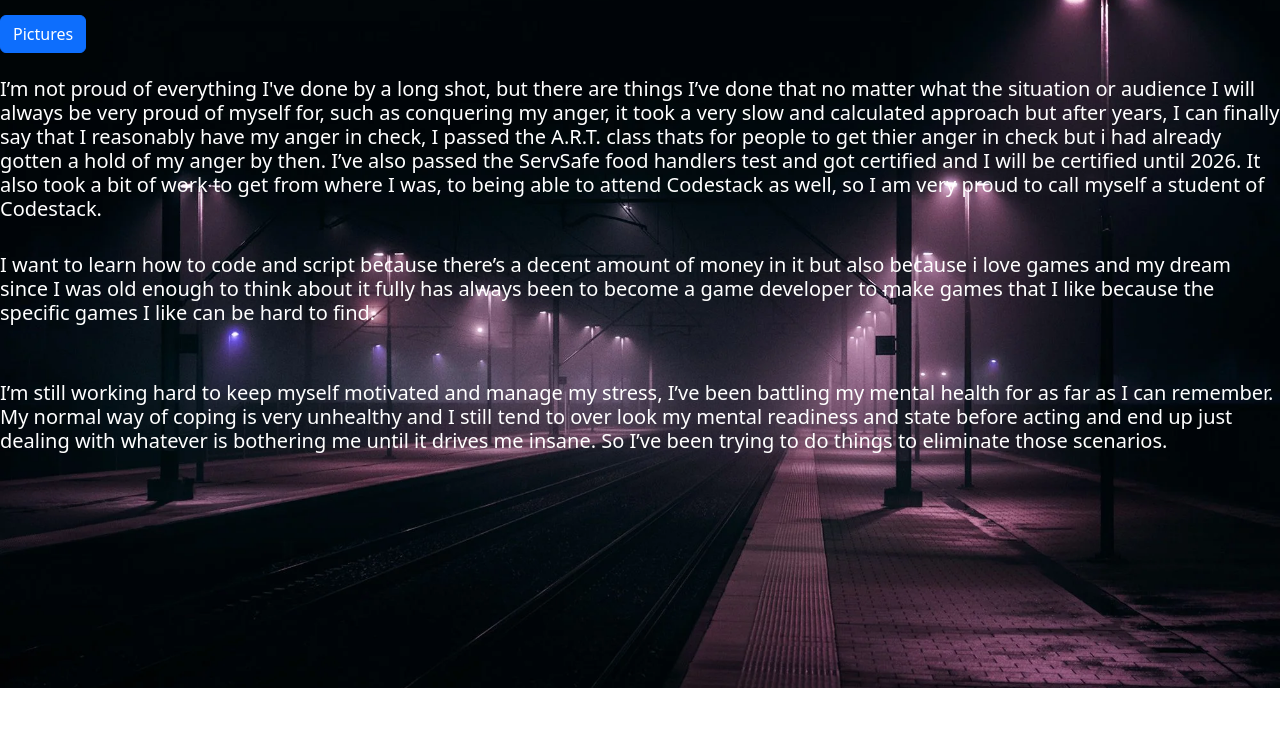
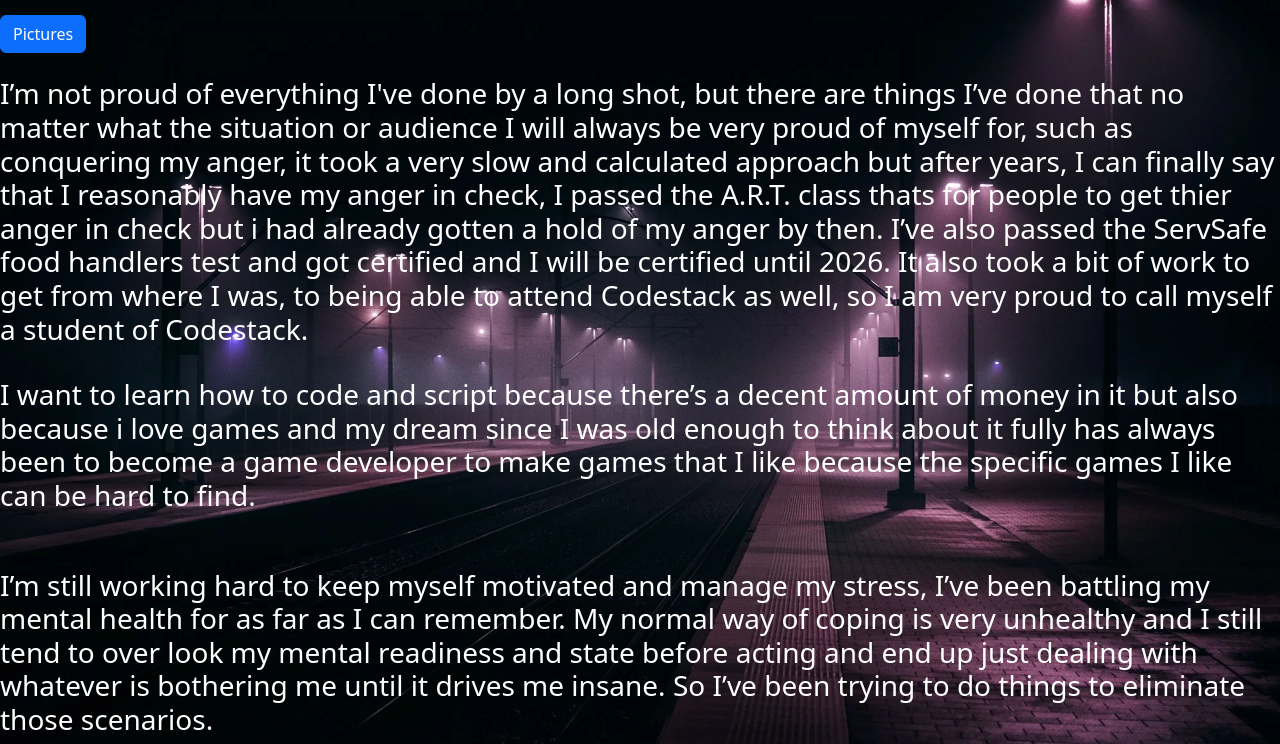
Before and after one commit to TreyTheLooneyCoder/CadeRP-2FigmaYourLife, a plain HTML site: page pages/AccomplishmentsPg.html in a window 1280 px wide. Shown: the part 112-856 px from the top of the page. Before the commit the page ends 800 px from the top, so only its background shows below. Drawn offline with nearby package versions, Linux system fonts and the light colour scheme.

Commit message:
Fixed Finish Product

```diff
--- a/pages/AccomplishmentsPg.html
+++ b/pages/AccomplishmentsPg.html
@@ -55,32 +55,32 @@
     <br>
     <br>
 
-    <h5>I’m not proud of everything I've done by a long shot, but there are things I’ve done that no matter what the
+    <h3>I’m not proud of everything I've done by a long shot, but there are things I’ve done that no matter what the
         situation or audience I will always be very proud of myself for, such as conquering my anger, it took a very
         slow and calculated approach but after years, I can finally say that I reasonably have my anger in check, I
         passed the A.R.T. class thats for people to get thier anger in check but i had already gotten a hold of my anger
         by then. I’ve also passed the ServSafe food handlers test and got certified and I will be certified until 2026.
         It also took a bit of work to get from where I was, to being able to attend Codestack as well, so I am very
         proud to call myself a student of Codestack.
-    </h5>
+    </h3>
 
     <br>
 
-    <h5>
+    <h3>
         I want to learn how to code and script because there’s a decent amount of money in it but also because i love
         games and my dream since I was old enough to think about it fully has always been to become a game developer to
         make games that I like because the specific games I like can be hard to find.
-    </h5>
+    </h3>
 
     <br>
     <br>
 
-    <h5>
+    <h3>
         I’m still working hard to keep myself motivated and manage my stress, I’ve been battling my mental health for as
         far as I can remember. My normal way of coping is very unhealthy and I still tend to over look my mental
         readiness and state before acting and end up just dealing with whatever is bothering me until it drives me
         insane. So I’ve been trying to do things to eliminate those scenarios.
-    </h5>
+    </h3>
 
 
 
--- a/styles/styles.css
+++ b/styles/styles.css
@@ -18,6 +18,10 @@ h1 {
 }
 
 h2 {
+  color: white;
+}
+
+h3 {
   color: white;
 }
 
```
Also changed, not shown: pages/LikeAndInterestPg.html (+2 -19 lines).
